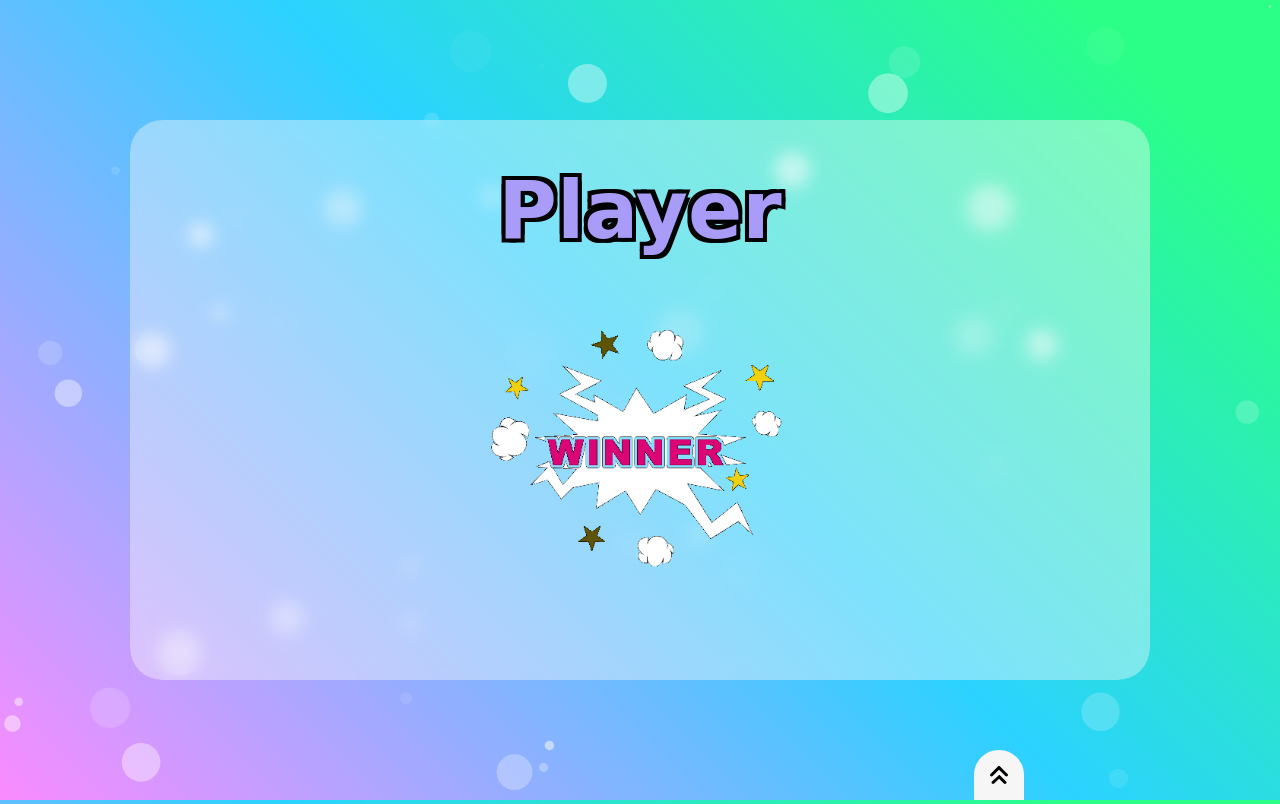
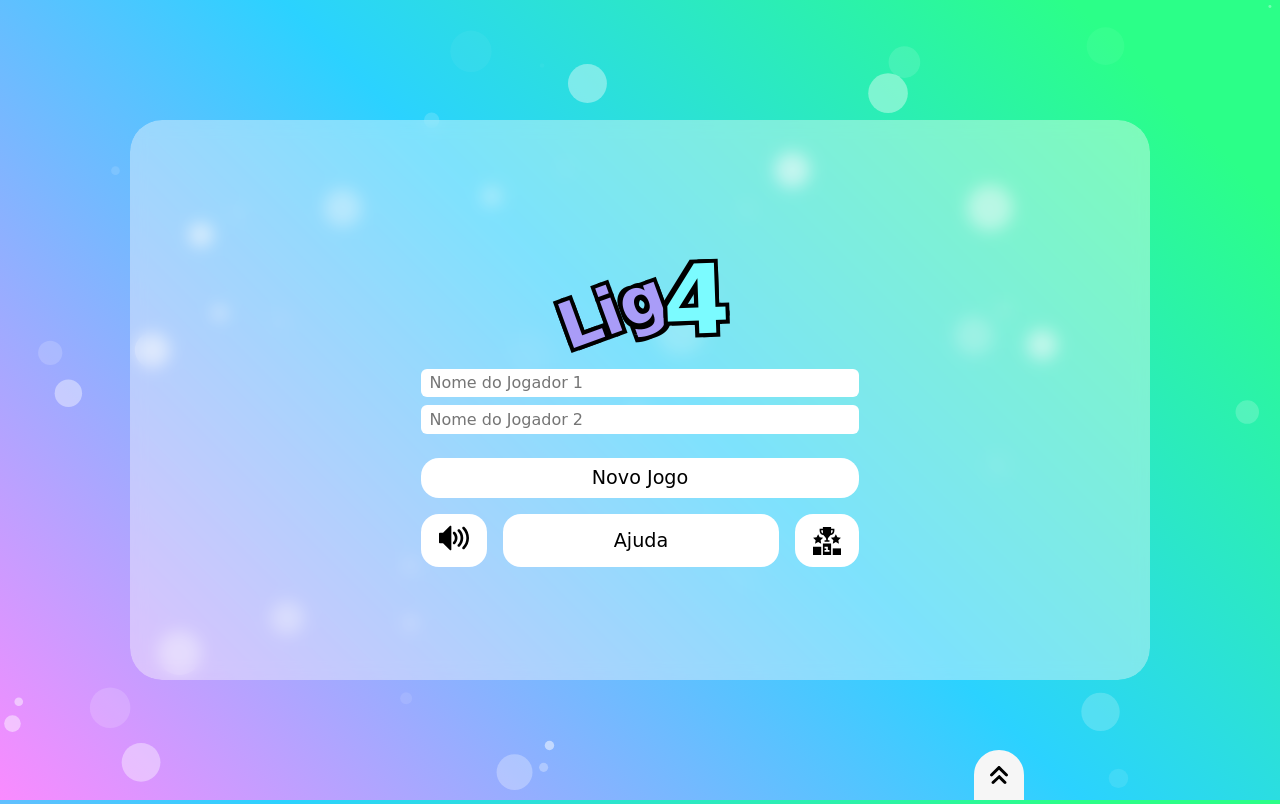
Before and after one commit to BrunoBelarminoNog/lig-4, a plain HTML site: page index.html in a window 1280 px wide. Drawn offline with nearby package versions, Linux system fonts and the light colour scheme; a web font is replaced by a local one.

Commit message:
feat: btn ajuda

```diff
--- a/index.html
+++ b/index.html
@@ -22,7 +22,7 @@
         <div class="container">
 
             <div id="content_game">
-                <section id="initial" class="hidden">
+                <section id="initial" >
                     <h1>Lig<span>4</span></h1>
 
                     <div class="input_players">
@@ -58,11 +58,9 @@
                                 </svg>
                             </span>
                         </div>
-                        <div id="info">
-                            <div>
-                                <span>Ajuda</span>
-                            </div>
-                        </div>
+                        <button id="info">
+                                Ajuda
+                        </button>
                         <div id="ranking">
                             <div>
                                 <span>
@@ -116,7 +114,7 @@
                     </div>
                 </section>
 
-                <section id="game_win">
+                <section id="game_win" class="hidden">
                     <h1>Player</h1>
                     <img src="./img/winner.gif" alt="winner">
                 </section>
--- a/script.js
+++ b/script.js
@@ -26,6 +26,7 @@ let namePlayerTwo
 
 
 /* eventos de click  */
+const btnAjuda = document.getElementById('info')
 
 /* eventos de click  */
 
```
